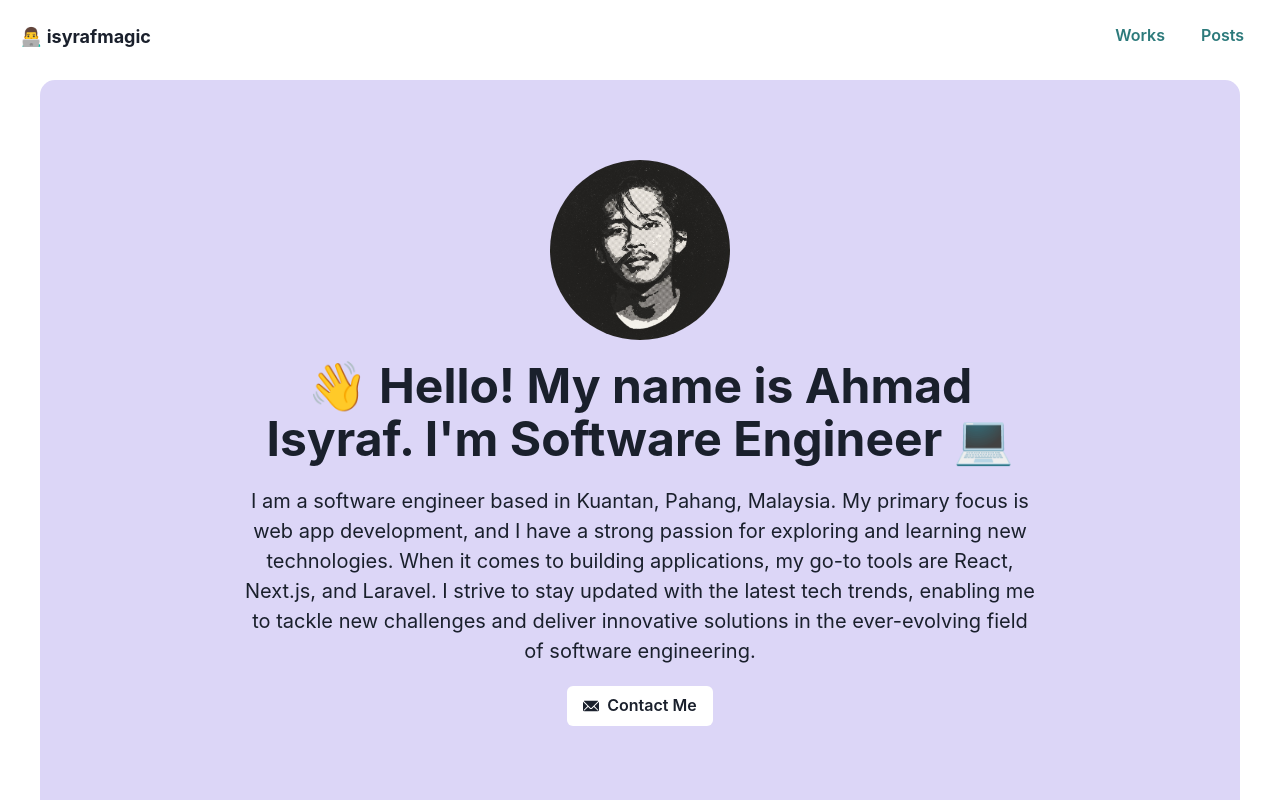
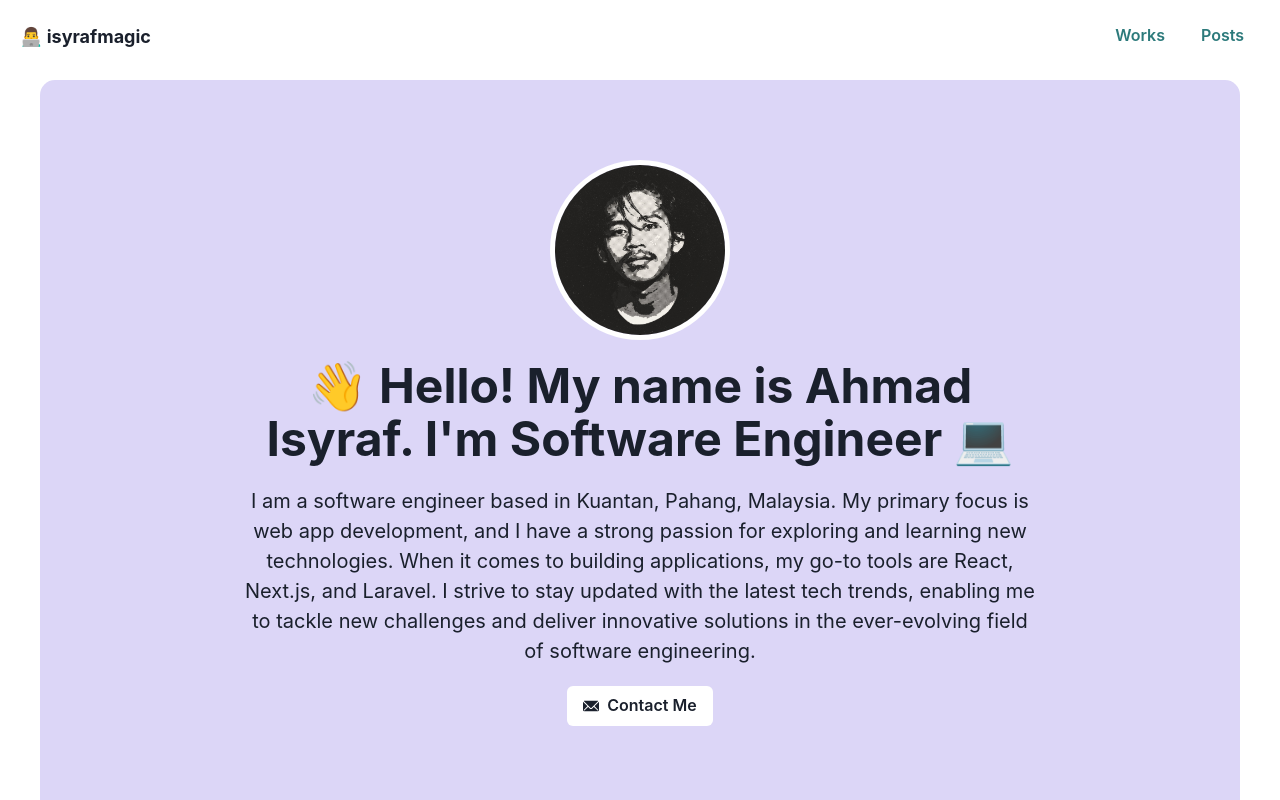
Before and after one commit to ahmadisyraf/isyrafmagic, a Next.js app: page / in a window 1280 px wide. Shown: the top 800 px of the page. Built offline with nearby package versions, Linux system fonts and the light colour scheme.

Commit message:
Add border in profile picture

```diff
--- a/pages/index.js
+++ b/pages/index.js
@@ -75,6 +75,7 @@ export default function Home() {
               boxSize={isMobile ? "150px" : "180px"}
               src="/profile.JPG"
               alt="isyrafmagic"
+              border={"5px solid white"}
             />
           </Box>
           <Heading as="h2" size={isMobile ? "xl" : "2xl"} lineHeight={1.1} textAlign="center">
```
